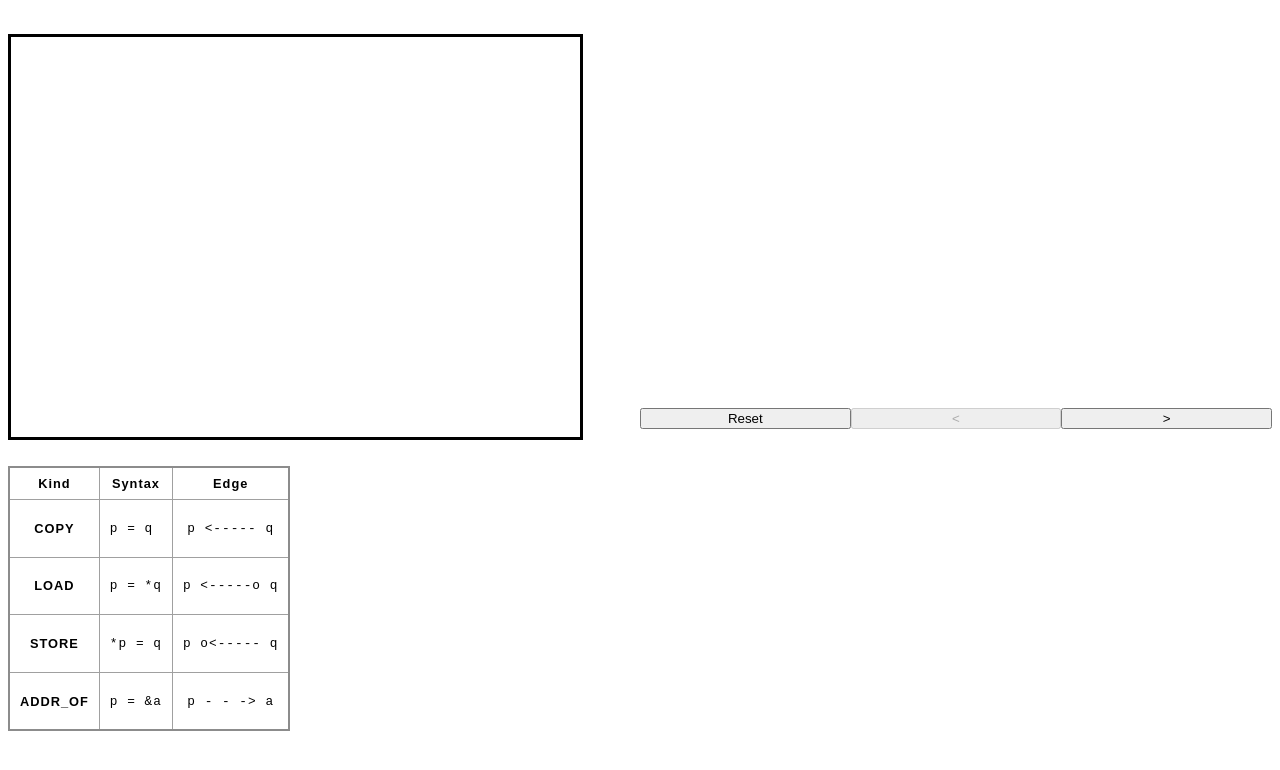
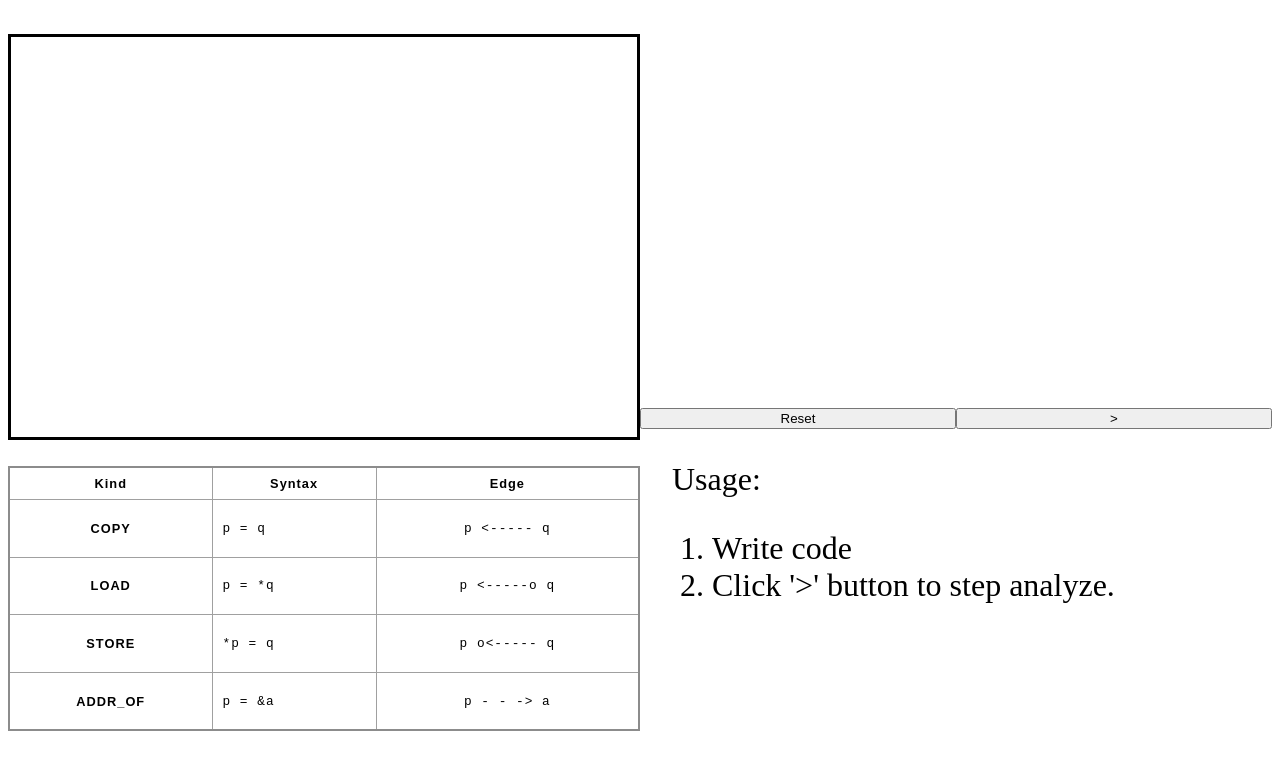
Before and after one commit to sinotca529/apavis, a plain HTML site: page index.html in a window 1280 px wide. Drawn offline with Linux system fonts and the light colour scheme.

Commit message:
misc: update html/css

```diff
--- a/index.html
+++ b/index.html
@@ -11,23 +11,6 @@
     <div class="columns">
       <div class="column">
         <pre contenteditable="True" id="code" name="code"></pre>
-      </div>
-      <div class="column">
-        <div class="graph" id="graph" style="width: 100%"></div>
-        <div class="columns">
-          <div class="column">
-            <button type="button" id="reset">Reset</button>
-          </div>
-          <div class="column">
-            <button disabled type="button" id="before">&lt;</button>
-          </div>
-          <div class="column">
-            <button type="button" id="next">&gt;</button>
-          </div>
-        </div>
-      </div>
-    </div>
-    <div>
         <table>
           <thead>
             <tr>
@@ -60,5 +43,25 @@
           </tbody>
         </table>
       </div>
+      <div class="column">
+        <div class="graph" id="graph"></div>
+        <div class="columns">
+          <div class="column">
+            <button type="button" id="reset">Reset</button>
+          </div>
+          <div class="column">
+            <button type="button" id="next">&gt;</button>
+          </div>
+        </div>
+        <div style="margin:1em">
+          Usage:
+          <ol>
+            <li>Write code</li>
+            <li>Click '&gt;' button to step analyze.</li>
+          </ol>
+        </div>
+      </div>
+    </div>
+    <div></div>
   </body>
 </html>
--- a/style.css
+++ b/style.css
@@ -13,14 +13,13 @@ pre#code {
   display: block;
   font-size: xx-large;
   resize: none;
-  width: 90%;
   min-height: 50vh;
   height: fit-contents;
   border: solid;
 }
 
 .graph {
-  width: 90%;
+  width: 100%;
   height: 50vh;
 }
 
@@ -31,7 +30,7 @@ pre#code {
 }
 
 .column {
-  width: 100%;
+  width: 90%;
   display: block flex;
   flex-direction: column;
 }
```
Lines whose indentation alone changed are shown as unchanged.
